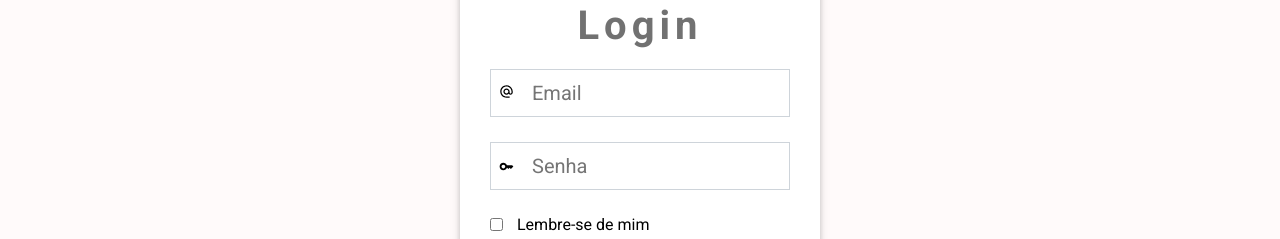
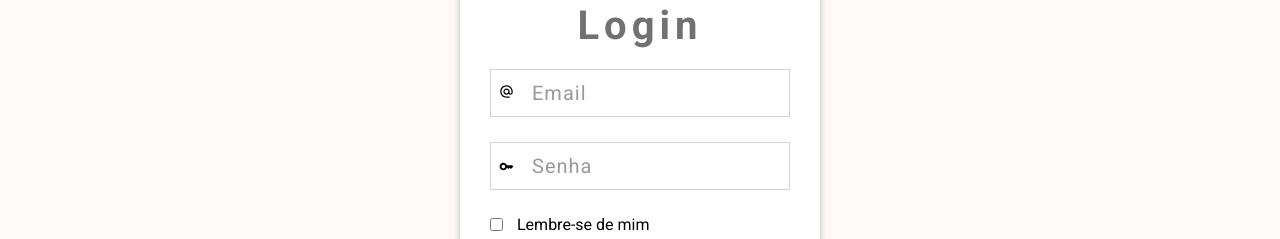
Before and after one commit to kyoduke/animavenire-react, a React (Vite) app: page /login in a window 1280 px wide. Shown: the part 303-542 px from the top of the page. Built offline with nearby package versions, Linux system fonts and the light colour scheme.

Commit message:
changed placeholder color and letter spacing

```diff
--- a/src/components/Login/index.css
+++ b/src/components/Login/index.css
@@ -59,6 +59,11 @@
         width: 100%;
         padding-left: 1rem;
 
+        &::placeholder {
+          letter-spacing: 0.1rem;
+          color: hsla(100, 100%, 0%, 0.4);
+        }
+
         &:focus {
           outline: 0.2rem solid hsla(var(--anima-green), 0.35);
         }
```
